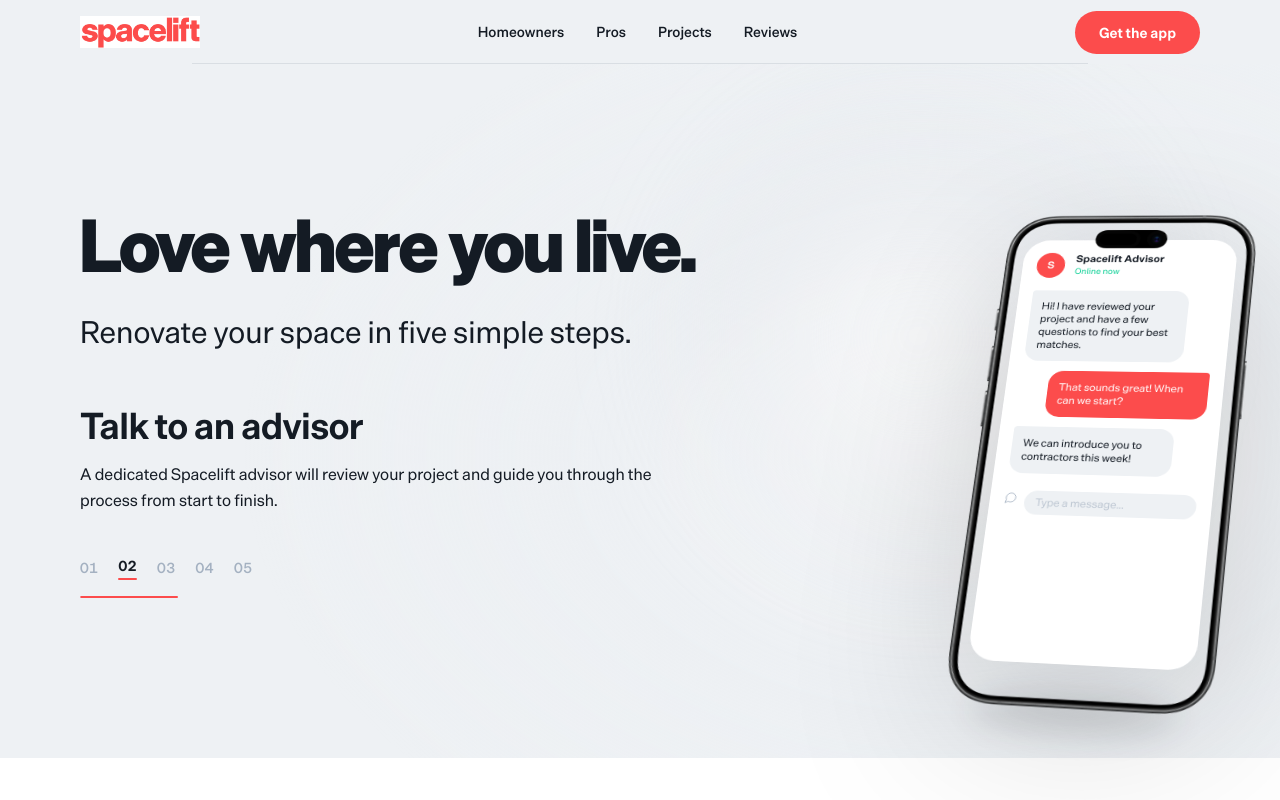
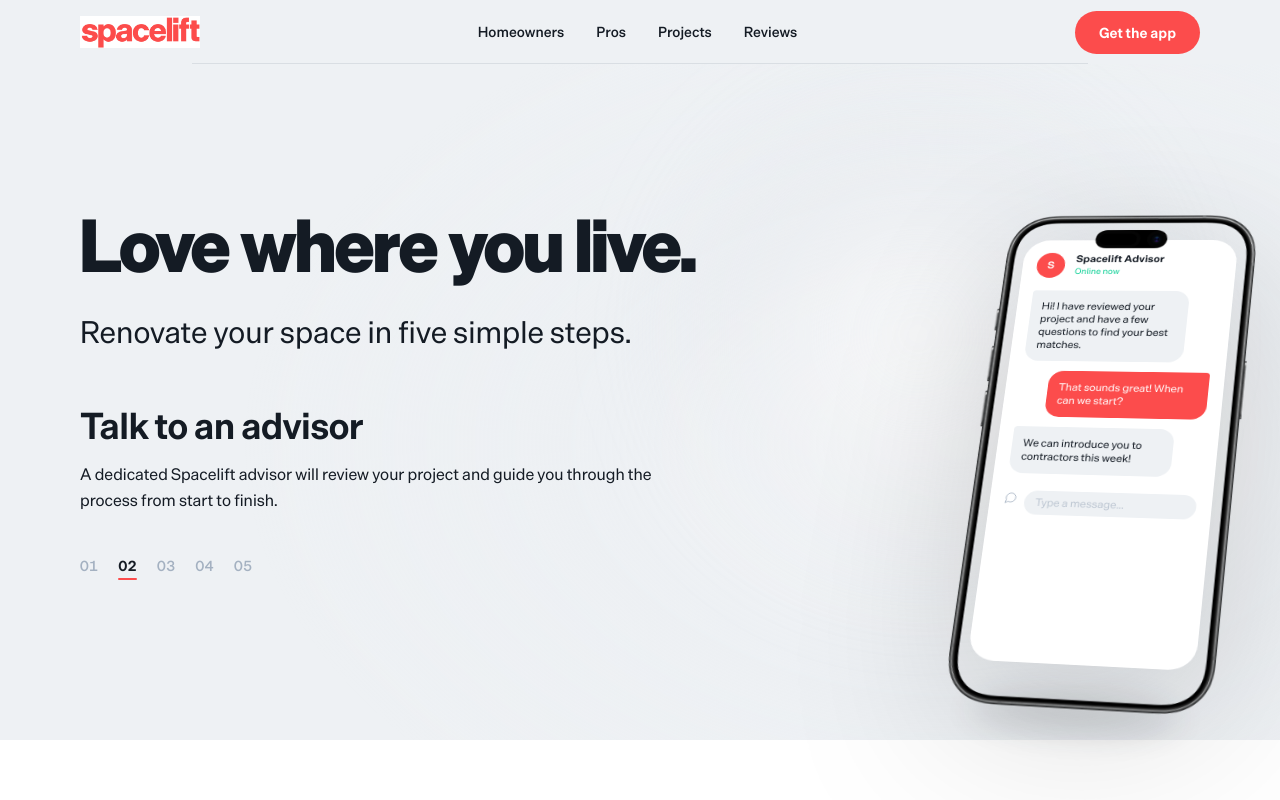
Before and after one commit to jjmccarthy7/spacelift-tools, a Next.js app in the folder apps/hellospacelift/: page / in a window 1280 px wide. Shown: the top 800 px of the page. Built offline with nearby package versions, Linux system fonts and the light colour scheme.

Commit message:
fix: step nav — remove progress bar, fix number jump with always-rendered underline spacer

```diff
--- a/apps/hellospacelift/src/components/StepCarousel.tsx
+++ b/apps/hellospacelift/src/components/StepCarousel.tsx
@@ -67,20 +67,11 @@ export default function StepCarousel({ activeStep, onStepChange }: StepCarouselP
             >
               {step.number}
             </span>
-            {index === activeStep && (
-              <span className="block w-full h-[2px] bg-[#FC4C4C] mt-0.5 rounded-full" />
-            )}
+            <span className={['block w-full h-[2px] mt-0.5 rounded-full', index === activeStep ? 'bg-[#FC4C4C]' : 'bg-transparent'].join(' ')} />
           </button>
         ))}
       </div>
 
-      {/* Progress bar */}
-      <div className="mt-4 h-0.5 bg-[#EEF1F4] rounded-full overflow-hidden max-w-xs">
-        <div
-          className="h-full bg-[#FC4C4C] rounded-full transition-all duration-[4000ms] ease-linear"
-          style={{ width: ((activeStep + 1) / steps.length * 100) + '%' }}
-        />
-      </div>
     </div>
   )
 }
```
